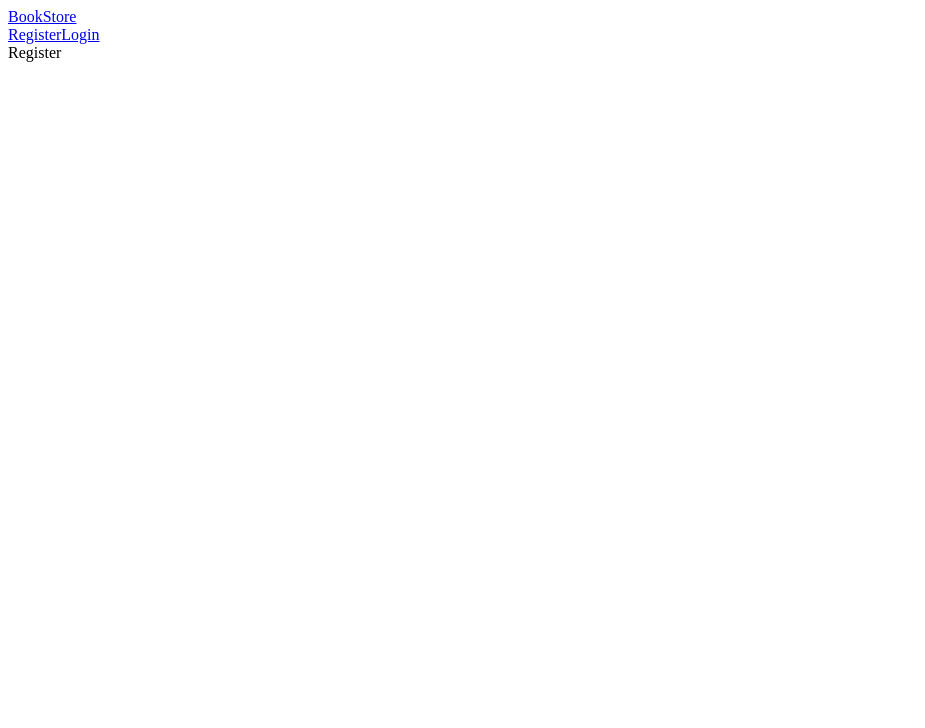
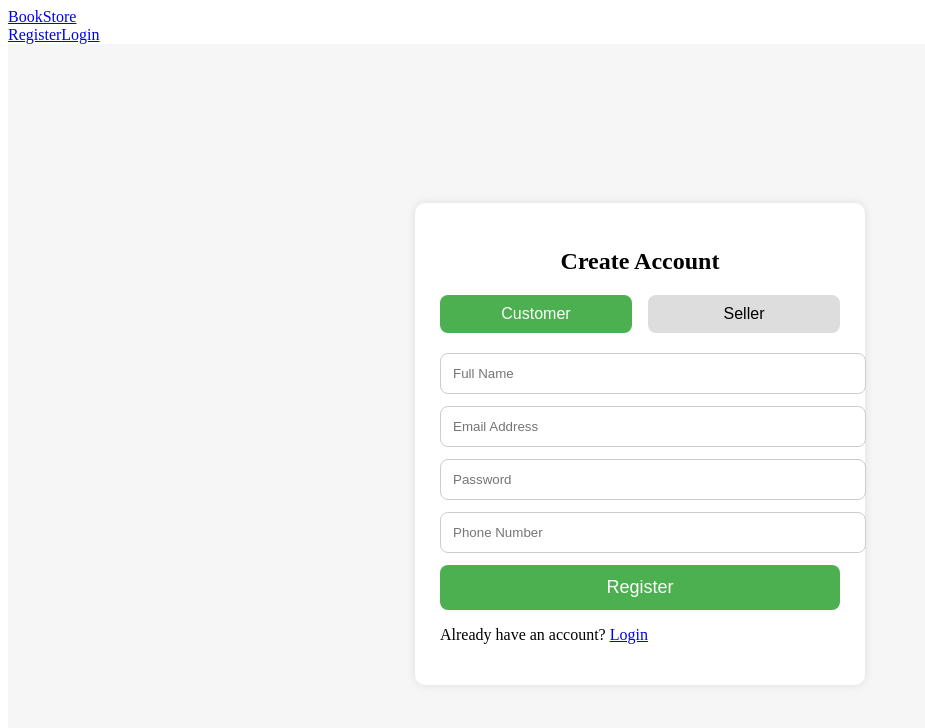
Before and after one commit to bhaskarradha123/BookXpress, a React (Vite) app in the folder frontend/: page /register in a window 1280 px wide. Shown: the top 728 px of the page, without its empty margins (0-925 px from the left). Built offline with nearby package versions, Linux system fonts and the light colour scheme.

Commit message:
feat: update routing for BookDetails and enhance Navbar with role-based access and improved login functionality

```diff
--- a/frontend/src/App.jsx
+++ b/frontend/src/App.jsx
@@ -24,7 +24,7 @@ function App() {
       <Routes>
         {/* Public Routes */}
         <Route path="/" element={<Home />} />
-        <Route path="/book/:id" element={<BookDetails />} />
+        <Route path="/manageBooks" element={<BookDetails />} />
 
         {/* Auth Pages - redirect if logged-in */}
         <Route
--- a/frontend/src/components/Navbar.jsx
+++ b/frontend/src/components/Navbar.jsx
@@ -6,6 +6,8 @@ function Navbar() {
   const { user, logout } = useContext(AuthContext);
   const navigate = useNavigate();
   const [query, setQuery] = useState("");
+  const role = JSON.parse(localStorage.getItem("role"));
+  const token = localStorage.getItem("token");
 
   const handleLogout = () => {
     logout();
@@ -33,8 +35,32 @@ function Navbar() {
             <Link to="/cart">Cart</Link>
             <Link to="/profile">{user.name}</Link>
 
-            {/* Logout Button */}
-            <button onClick={handleLogout}>Logout</button>
+            {/* Show only for admin */}
+            {role === "seller" && (
+              <>
+                <Link to="/manageBooks" className="hover:text-yellow-300">Manage Books</Link>
+              </>
+            )}
+
+
+
+
+            {!token ? (
+              <Link to="/login" className="hover:text-yellow-300">Login</Link>
+            ) : (
+              <button
+                onClick={() => {
+                  localStorage.clear();
+                  window.location.href = "/";
+                }}
+                className="hover:text-red-400"
+              >
+                Logout
+              </button>
+            )}
+
+
+
           </>
         )}
       </div>
--- a/frontend/src/context/AuthContext.jsx
+++ b/frontend/src/context/AuthContext.jsx
@@ -9,13 +9,13 @@ export const AuthProvider = ({ children }) => {
 
   const login = (data) => {
     localStorage.setItem("token", data.token);
-    localStorage.setItem("user", JSON.stringify(data.user));
+    localStorage.setItem("role", JSON.stringify(data.user.role));
     setUser(data.user);
   };
 
   const logout = () => {
     localStorage.removeItem("token");
-    localStorage.removeItem("user");
+    localStorage.removeItem("role");
     setUser(null);
   };
 
--- a/frontend/src/pages/Login.jsx
+++ b/frontend/src/pages/Login.jsx
@@ -1,6 +1,7 @@
 import { useState, useContext } from "react";
-import API from "../api/axios";
+import API, { loginUser } from "../api/axios";
 import { AuthContext } from "../context/AuthContext";
+import { Link } from "react-router-dom";
 
 export default function Login() {
   const { login } = useContext(AuthContext);
@@ -10,19 +11,30 @@ export default function Login() {
   const handleSubmit = async (e) => {
     e.preventDefault();
     try {
-      const res = await API.post("/auth/login", { email, password });
+      const res = await loginUser({ email, password });
+      console.log(res.data);
+
       login(res.data);
+
       alert("Login Successful");
     } catch (err) {
+      console.log(err);
+
       alert("Invalid credentials");
     }
   };
 
   return (
+  <>
+    <button >Google</button>
     <form onSubmit={handleSubmit}>
       <input value={email} onChange={(e) => setEmail(e.target.value)} />
       <input type="password" value={password} onChange={(e) => setPassword(e.target.value)} />
+      <p>Don't have an account? <Link to="/register">Register</Link></p>
+      <p>Forgot Password? <Link to="/forgot-password">Reset Password</Link></p>
       <button>Login</button>
+
     </form>
+    </>
   );
 }
--- a/frontend/src/pages/Register.jsx
+++ b/frontend/src/pages/Register.jsx
@@ -1,9 +1,173 @@
-import React from 'react'
+import React, { useState } from "react";
+import axios from "axios";
+import { toast } from "react-toastify";
+import "react-toastify/dist/ReactToastify.css";
+import { registerUser } from "../api/axios";
+import { Link, useNavigate } from "react-router-dom";
 
 const Register = () => {
+  const navigate = useNavigate();
+  const [form, setForm] = useState({
+    name: "",
+    email: "",
+    password: "",
+    phone: "",
+    role: "customer", // default role
+  });
+
+  const handleChange = (e) => {
+    setForm({ ...form, [e.target.name]: e.target.value });
+  };
+
+  const handleRole = (role) => {
+    setForm({ ...form, role });
+  };
+
+  const handleSubmit = async (e) => {
+    e.preventDefault();
+
+    try {
+      const res = await registerUser(form);
+      toast.success("Registered successfully!");
+      navigate("/login");
+    } catch (err) {
+      toast.error(err.response?.data?.error || "Registration failed");
+    }
+  };
+
   return (
-    <div>Register</div>
-  )
-}
+    <div style={styles.container}>
+      <form onSubmit={handleSubmit} style={styles.card}>
+        <h2 style={styles.heading}>Create Account</h2>
 
-export default Register
+        {/* ROLE SELECTION BUTTONS */}
+        <div style={styles.roleContainer}>
+          <button
+            type="button"
+            onClick={() => handleRole("customer")}
+            style={{
+              ...styles.roleBtn,
+              background: form.role === "customer" ? "#4CAF50" : "#ddd",
+              color: form.role === "customer" ? "#fff" : "#000",
+            }}
+          >
+            Customer
+          </button>
+
+          <button
+            type="button"
+            onClick={() => handleRole("seller")}
+            style={{
+              ...styles.roleBtn,
+              background: form.role === "seller" ? "#4CAF50" : "#ddd",
+              color: form.role === "seller" ? "#fff" : "#000",
+            }}
+          >
+            Seller
+          </button>
+        </div>
+
+        {/* INPUTS */}
+        <input
+          type="text"
+          name="name"
+          placeholder="Full Name"
+          value={form.name}
+          onChange={handleChange}
+          style={styles.input}
+          required
+        />
+
+        <input
+          type="email"
+          name="email"
+          placeholder="Email Address"
+          value={form.email}
+          onChange={handleChange}
+          style={styles.input}
+          required
+        />
+
+        <input
+          type="password"
+          name="password"
+          placeholder="Password"
+          value={form.password}
+          onChange={handleChange}
+          style={styles.input}
+          required
+        />
+
+        <input
+          type="number"
+          name="phone"
+          placeholder="Phone Number"
+          value={form.phone}
+          onChange={handleChange}
+          style={styles.input}
+          required
+        />
+
+        <button type="submit" style={styles.submitBtn}>
+          Register
+        </button>
+        <p>Already have an account? <Link to="/login">Login</Link></p>
+      </form>
+    </div>
+  );
+};
+
+export default Register;
+
+// Inline styles
+const styles = {
+  container: {
+    width: "100%",
+    minHeight: "100vh",
+    display: "flex",
+    justifyContent: "center",
+    alignItems: "center",
+    background: "#f6f6f6",
+  },
+  card: {
+    width: "400px",
+    padding: "25px",
+    borderRadius: "10px",
+    background: "#fff",
+    boxShadow: "0px 0px 10px rgba(0,0,0,0.1)",
+  },
+  heading: {
+    textAlign: "center",
+    marginBottom: "20px",
+  },
+  roleContainer: {
+    display: "flex",
+    justifyContent: "space-between",
+    marginBottom: "20px",
+  },
+  roleBtn: {
+    width: "48%",
+    padding: "10px",
+    border: "none",
+    borderRadius: "8px",
+    cursor: "pointer",
+    fontSize: "16px",
+  },
+  input: {
+    width: "100%",
+    padding: "12px",
+    marginBottom: "12px",
+    borderRadius: "8px",
+    border: "1px solid #ccc",
+  },
+  submitBtn: {
+    width: "100%",
+    padding: "12px",
+    background: "#4CAF50",
+    color: "#fff",
+    border: "none",
+    borderRadius: "8px",
+    fontSize: "18px",
+    cursor: "pointer",
+  },
+};
```
